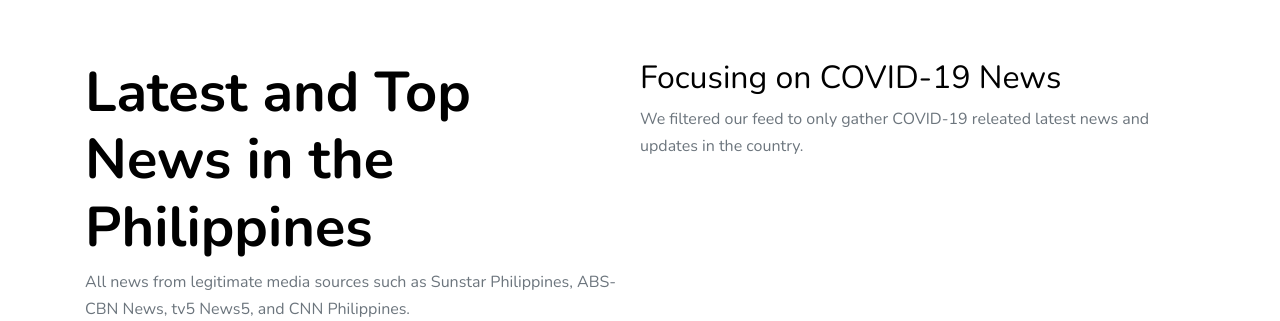
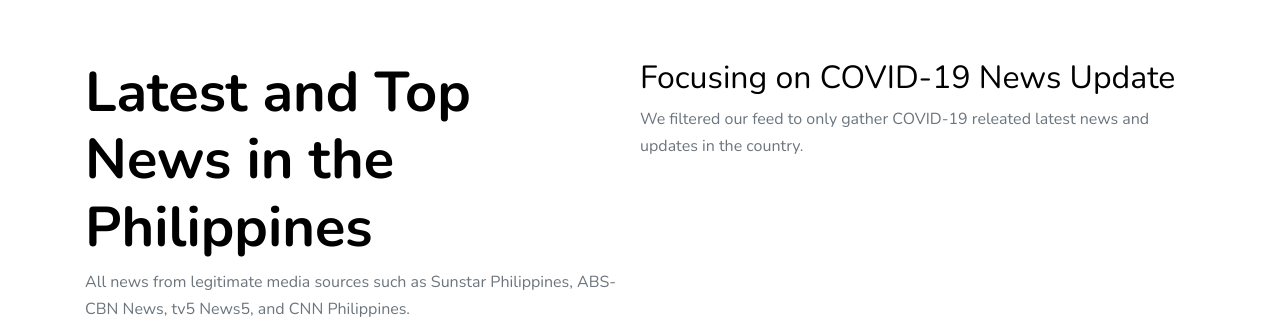
Before and after one commit to nlabrador/newsfastph, a Symfony app: template templates/base.html.twig in a window 1280 px wide. Shown: the part 96-417 px from the top of the page. Run offline with Twig, Linux system fonts and the light colour scheme; the template is opened without the code that fills it, so the values that code supplies are empty; some libraries are stand-ins or nearby versions; some web fonts are replaced.

Commit message:
Fix typo and image.

```diff
--- a/templates/base.html.twig
+++ b/templates/base.html.twig
@@ -15,6 +15,8 @@
     <link rel="stylesheet" href="css/owl.theme.default.min.css">
     <link rel="stylesheet" href="css/owl.theme.default.min.css">
 
+    <link href="images/favicon.png?v=1.1.1" rel="icon" type="image/png">
+
     <link rel="stylesheet" href="css/jquery.fancybox.min.css">
 
     <link rel="stylesheet" href="css/bootstrap-datepicker.css">
@@ -24,6 +26,9 @@
     <link rel="stylesheet" href="css/aos.css">
 
     <link rel="stylesheet" href="css/style.css">
+
+    <meta property="og:image" content="images/logon.jpg" />
+    <meta property="og:description" content="All news from legitimate media sources such as Sunstar Philippines, ABS-CBN News, tv5 News5, and CNN Philippines." />
 
   </head>
   <body data-spy="scroll" data-target=".site-navbar-target" data-offset="300">
@@ -98,7 +103,7 @@
         <div class="col-lg-6">
           <div class="row">
 
-            <h2 class="text-black">Focusing on COVID-19 News</h2>
+            <h2 class="text-black">Focusing on COVID-19 News Update</h2>
             <p class="mb-4">
                 We filtered our feed to only gather COVID-19 releated latest news and updates in the country.
             </p>
```
